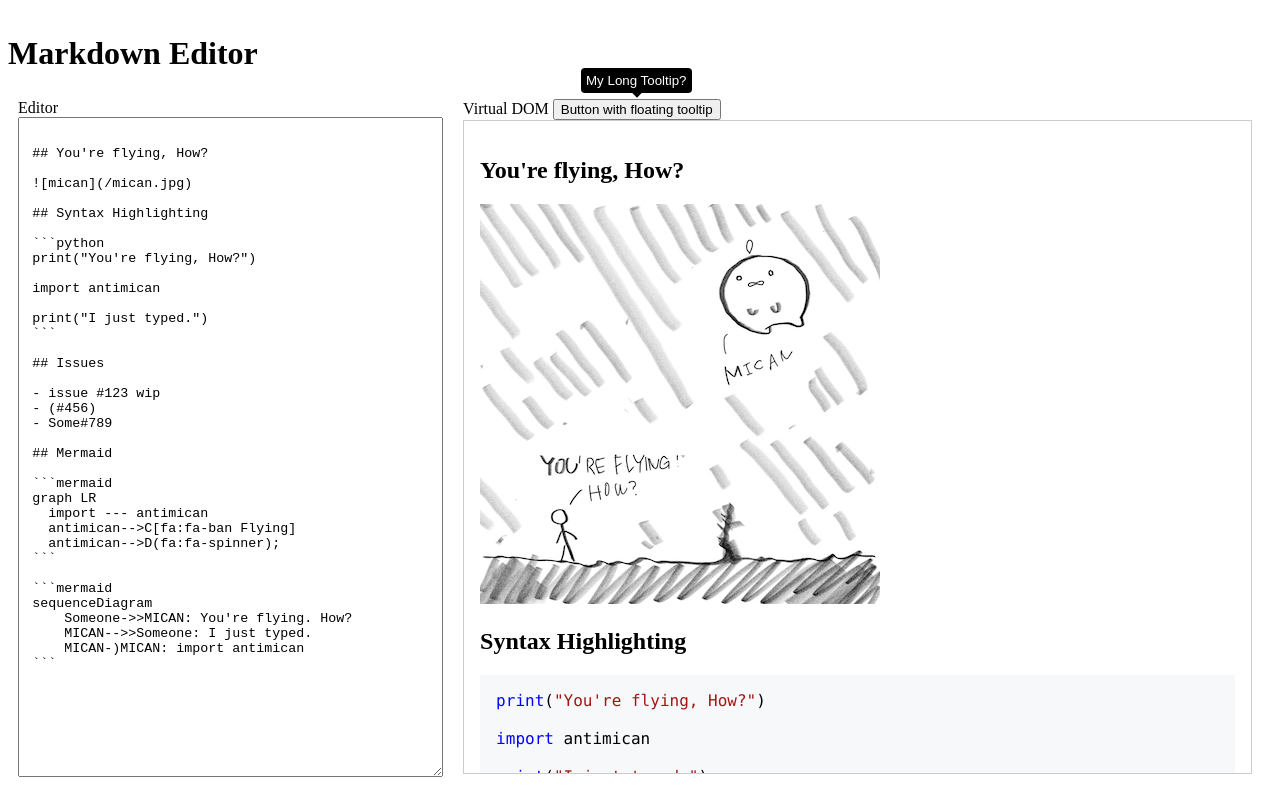
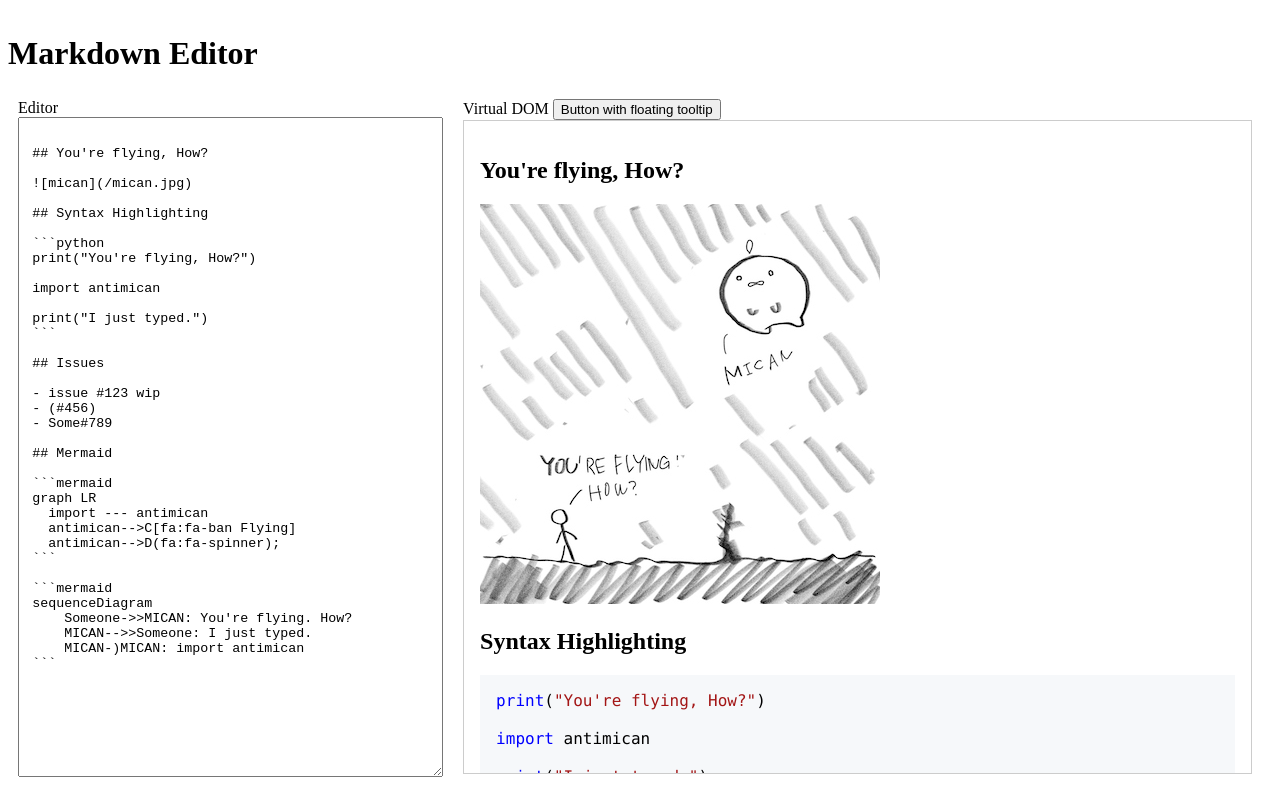
Before and after one commit to shimizukawa/vue-md-editor-vdom, a Vue app: page / in a window 1280 px wide. Built offline with nearby package versions, Linux system fonts and the light colour scheme.

Commit message:
implement Floating arrow and shadow

```diff
--- a/src/components/Floating.vue
+++ b/src/components/Floating.vue
@@ -14,12 +14,15 @@ import type { Placement } from '@floating-ui/vue';
 
 type HTMLElementRef = Ref<HTMLElement>;
 
-const props = defineProps<{
-  placement: Placement;
+type Props = {
   target: HTMLElementRef | string;
-}>();
+  placement?: Placement;
+};
+const props = withDefaults(defineProps<Props>(), {
+  placement: 'top',
+});
 
-const { placement } = toRefs(props);
+const { placement: placementProp } = toRefs(props);
 const floatingRef = ref();
 const targetRef = (
   typeof props.target === 'string' && props.target === 'parent' ?
@@ -28,9 +31,9 @@ const targetRef = (
 );
 const tooltipRef = ref();
 const arrowRef = ref();
-const {floatingStyles, middlewareData, update} = useFloating(targetRef, tooltipRef, {
+const {floatingStyles, middlewareData, update, placement} = useFloating(targetRef, tooltipRef, {
   whileElementsMounted: autoUpdate,
-  placement,
+  placement: placementProp,
   middleware: [offset(6), flip(), shift({padding: 5}), arrow({element: arrowRef})],
 });
 const isHovered = useElementHover(targetRef)
@@ -49,36 +52,74 @@ const arrowStyles = computed(() => {
   if (!arrow) {
     return {};
   }
+  const p0 = placement.value.split('-')[0];
+  const staticSide = {
+    top: 'bottom',
+    right: 'left',
+    bottom: 'top',
+    left: 'right',
+  }[p0] as string;
+  const borderWidth = {
+    top: '0 1px 1px 0',
+    right: '0 0 1px 1px',
+    bottom: '1px 0 0 1px',
+    left: '1px 1px 0 0',
+  }[p0] as string;
   return {
-    top: arrow.y !== null ? `${arrow.y}px` : '',
-    left: arrow.y !== null ? `${arrow.x}px` : '',
+    top: arrow.y != null ? `${arrow.y}px` : '',
+    left: arrow.x != null ? `${arrow.x}px` : '',
+    right: '',
+    bottom: '',
+    [staticSide]: '-5px',
+    borderWidth,
+  };
+});
+
+const customFloatingStyles = computed(() => {
+  const p0 = placement.value.split('-')[0];
+  const boxShadow = {
+    top: '0 4px 4px rgba(0, 0, 0, 0.2)',
+    left: '4px 0 4px rgba(0, 0, 0, 0.2)',
+    right: '-4px 0 4px rgba(0, 0, 0, 0.2)',
+    bottom: '0 -4px 4px rgba(0, 0, 0, 0.2)',
+  }[p0];
+  return {
+    ...floatingStyles.value,
+    boxShadow,
   };
 });
 </script>
 
 <template>
   <div ref="floatingRef">
-    <div ref="tooltipRef" class="floating-wrapper" :style="floatingStyles">
-      <div class="floating-content">
-        <slot />
+    <Teleport to="body">
+      <div ref="tooltipRef" class="floating-wrapper" :style="customFloatingStyles">
+        <div class="floating-content">
+          <slot />
+        </div>
+        <div ref="arrowRef" class="floating-arrow" :style="arrowStyles"></div>
       </div>
-      <div ref="arrowRef" class="floating-arrow" :style="arrowStyles"></div>
-    </div>
+    </Teleport>
   </div>
 </template>
 
 <style scoped>
 .floating-wrapper {
-  background-color: black;
-  color: white;
-  padding: 5px;
+  background-color: white;
+  color: black;
+  padding: 7px;
+  border: 1px solid black;
   border-radius: 4px;
+  display: none;
+  z-index: 10000;
 }
 .floating-arrow {
   position: absolute;
-  background-color: black;
+  background-color: white;
+  border: 1px solid black;
   width: 8px;
   height: 8px;
   transform: rotate(45deg);
+  box-sizing: border-box;
 }
 </style>
--- a/src/components/MarkdownRendererBlockLink.vue
+++ b/src/components/MarkdownRendererBlockLink.vue
@@ -79,7 +79,7 @@ const parseMetadata = (html: string) => {
       <div class="title">
         <a :href="url">
           {{ metadata.title || content }}
-          <Floating placement="top" target="parent">
+          <Floating placement="right-end" target="parent">
             <iframe v-if="url" :src="url" class="small" />
           </Floating>
         </a>
```
